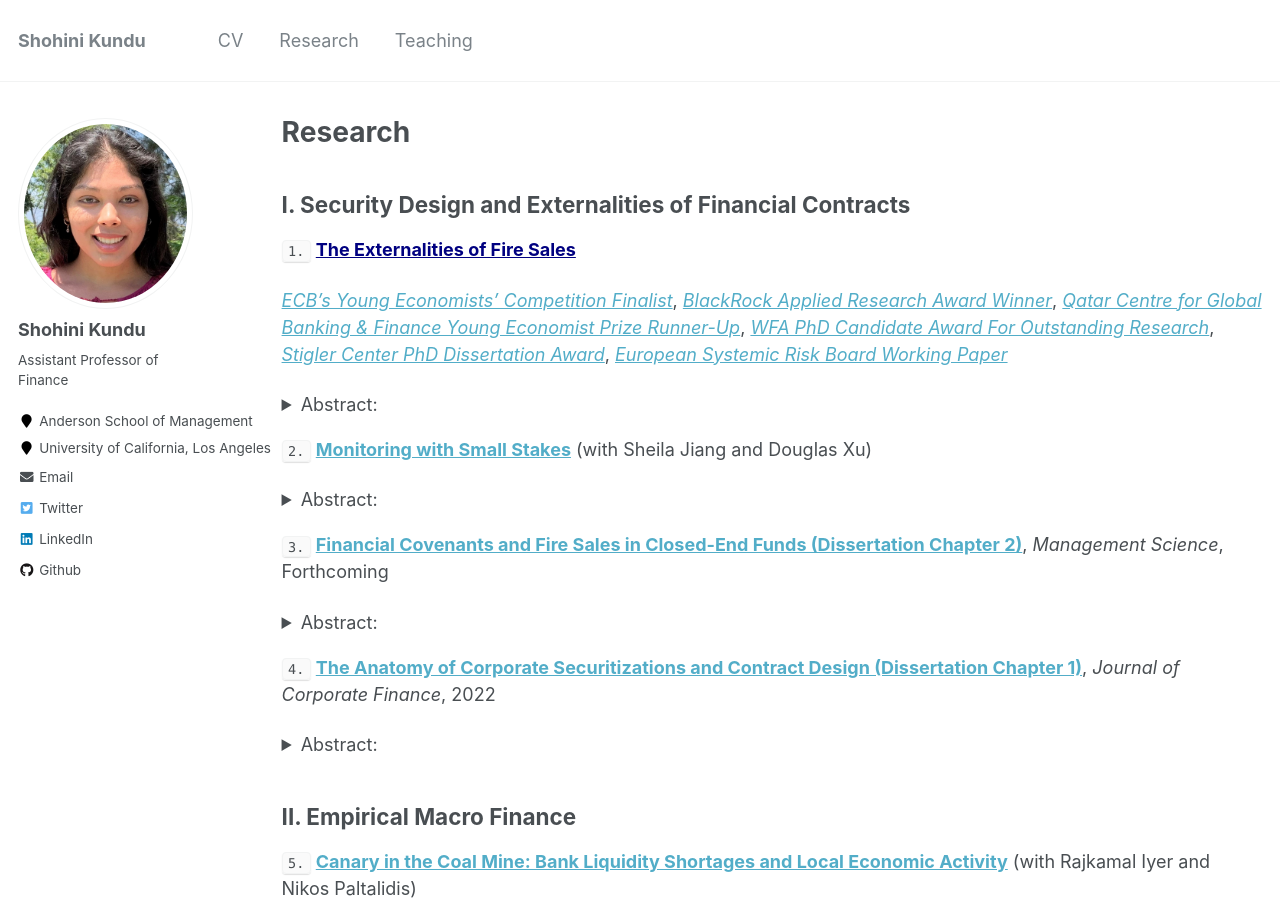
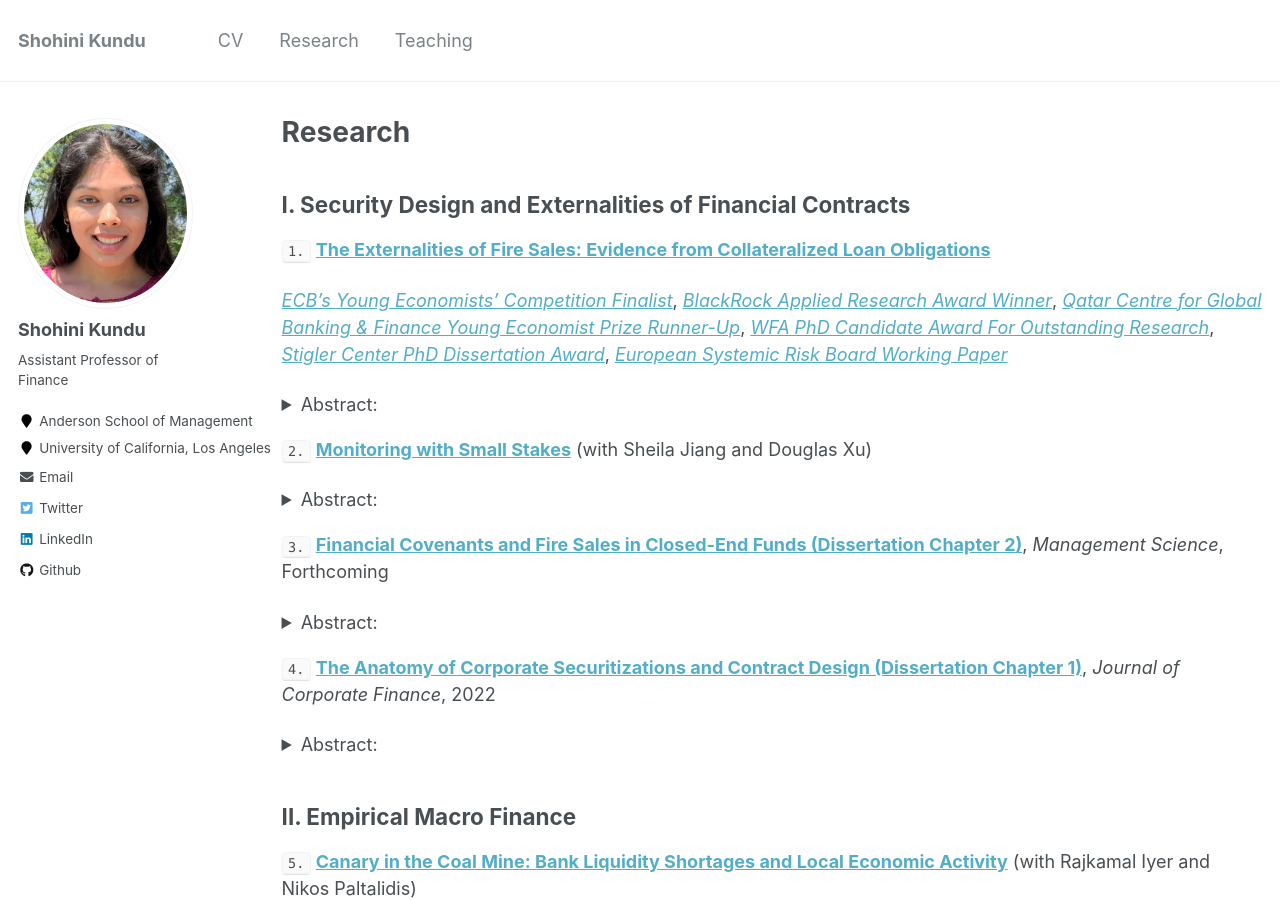
Before and after one commit to shohinikundu/shohinikundu.github.io, a Jekyll site: the page built from _pages/research.md, in a window 1280 px wide and 900 px high. Built offline with Jekyll 4.4.1, drawn with Linux system fonts in a browser that asks for light colours.

Commit message:
Update research.md

```diff
--- a/_pages/research.md
+++ b/_pages/research.md
@@ -7,8 +7,7 @@ author_profile: true
 
 ## I. Security Design and Externalities of Financial Contracts
 
- `1.` <a href="https://papers.ssrn.com/sol3/papers.cfm?abstract_id=3735645" style="color:rgb(0, 0, 128); text-decoration: underline;">**The Externalities of Fire Sales** </a>
-
+ `1.` [**The Externalities of Fire Sales: Evidence from Collateralized Loan Obligations**](https://papers.ssrn.com/sol3/papers.cfm?abstract_id=4271851)
 
 [*ECB's Young Economists' Competition Finalist*](https://www.ecb.europa.eu/pub/conferences/ecbforum/previous_fora/2021/html/YE_competition_2021.en.html),
 [*BlackRock Applied Research Award Winner*](https://www.blackrock.com/corporate/applied-research-award/prior-program-winners),
```
